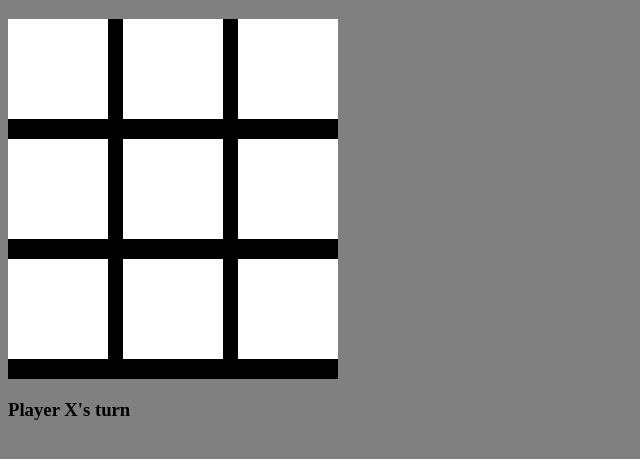
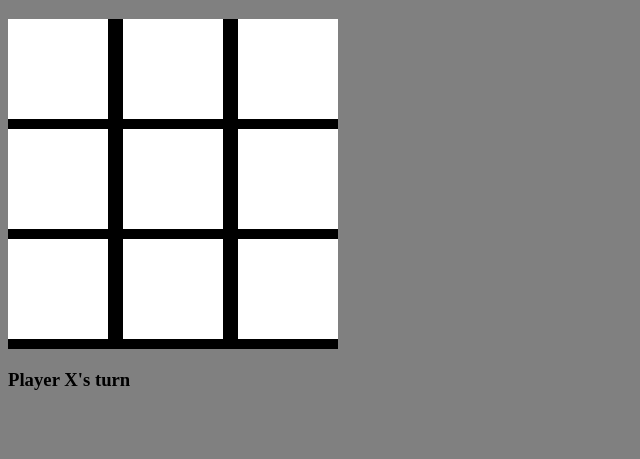
Before and after one commit to kldevs/tictactoe, a plain HTML site: page index.html in a window 1280 px wide. Shown: the part 61-520 px from the top of the page, without its empty margins (0-640 px from the left). Drawn offline with Linux system fonts and the light colour scheme.

Commit message:
fixed flexbox

```diff
--- a/css/style.css
+++ b/css/style.css
@@ -8,12 +8,12 @@ html {
 
 section {
   display: flex;
-  flex-flow: row nowrap;
+  flex-flow: row wrap;
   justify-content: space-between;
   align-items: space-between;
   background: black;
   width: 330px;
-  height: 120px;
+  height: 330px;
 }
 
 .tile {
--- a/index.html
+++ b/index.html
@@ -13,13 +13,11 @@
     <div id="t0" class="tile"></div>
     <div id="t1" class="tile"></div>
     <div id="t2" class="tile"></div>
-  </section>
-  <section>
+
     <div id="t3" class="tile"></div>
     <div id="t4" class="tile"></div>
     <div id="t5" class="tile"></div>
-  </section>
-  <section>
+
     <div id="t6" class="tile"></div>
     <div id="t7" class="tile"></div>
     <div id="t8" class="tile"></div>
```
